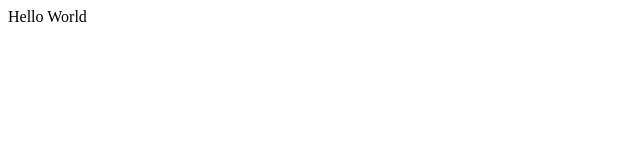
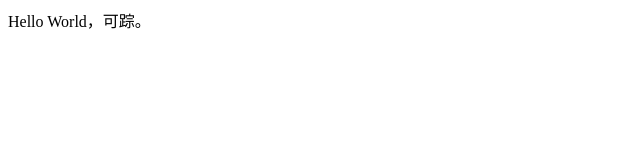
Before and after one commit to beamain/beamain.github.io, a plain HTML site: page index.html in a window 1280 px wide. Shown: the full height of the page, 0-640 px from the left. Drawn offline with Linux system fonts and the light colour scheme.

Commit message:
Update index.html

```diff
--- a/index.html
+++ b/index.html
@@ -5,7 +5,7 @@
   </head>
 
   <body>
-    Hello World
+    Hello World，可踪。
   </body>
 
 </html>
```
